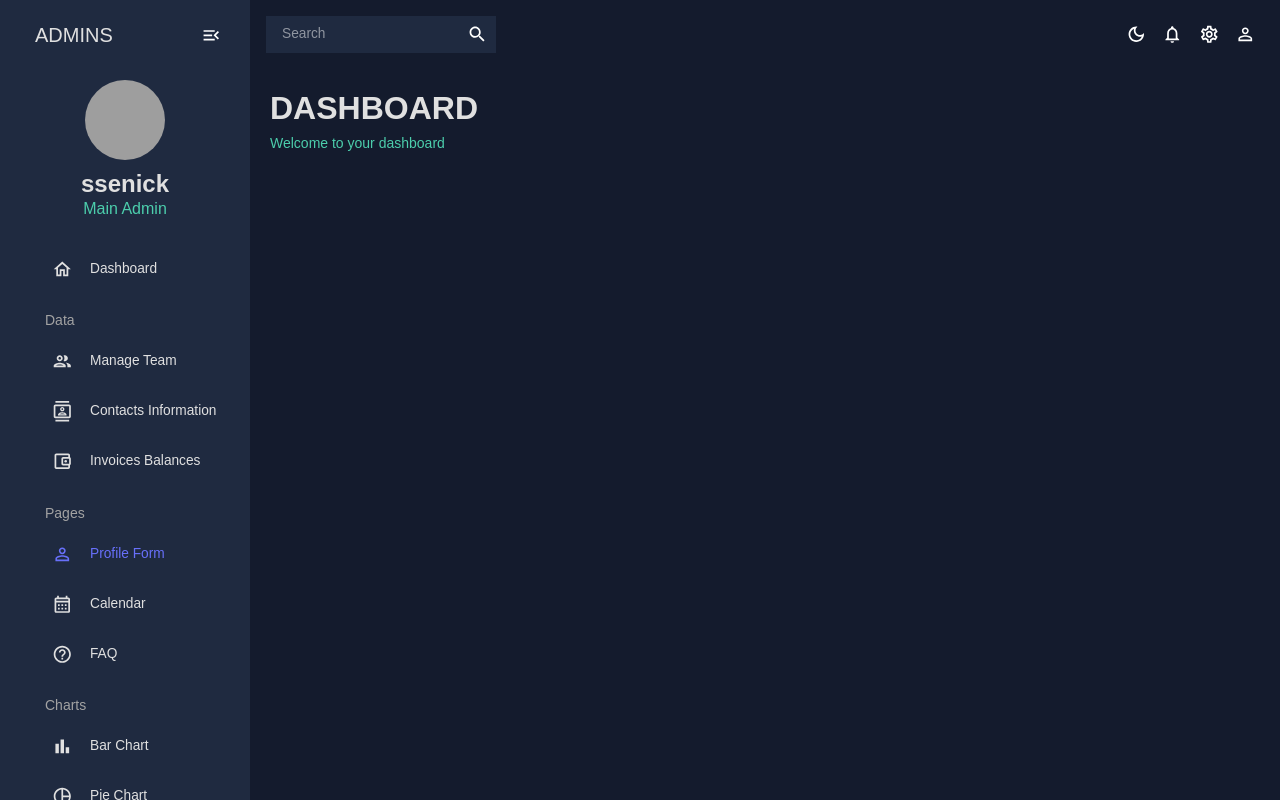
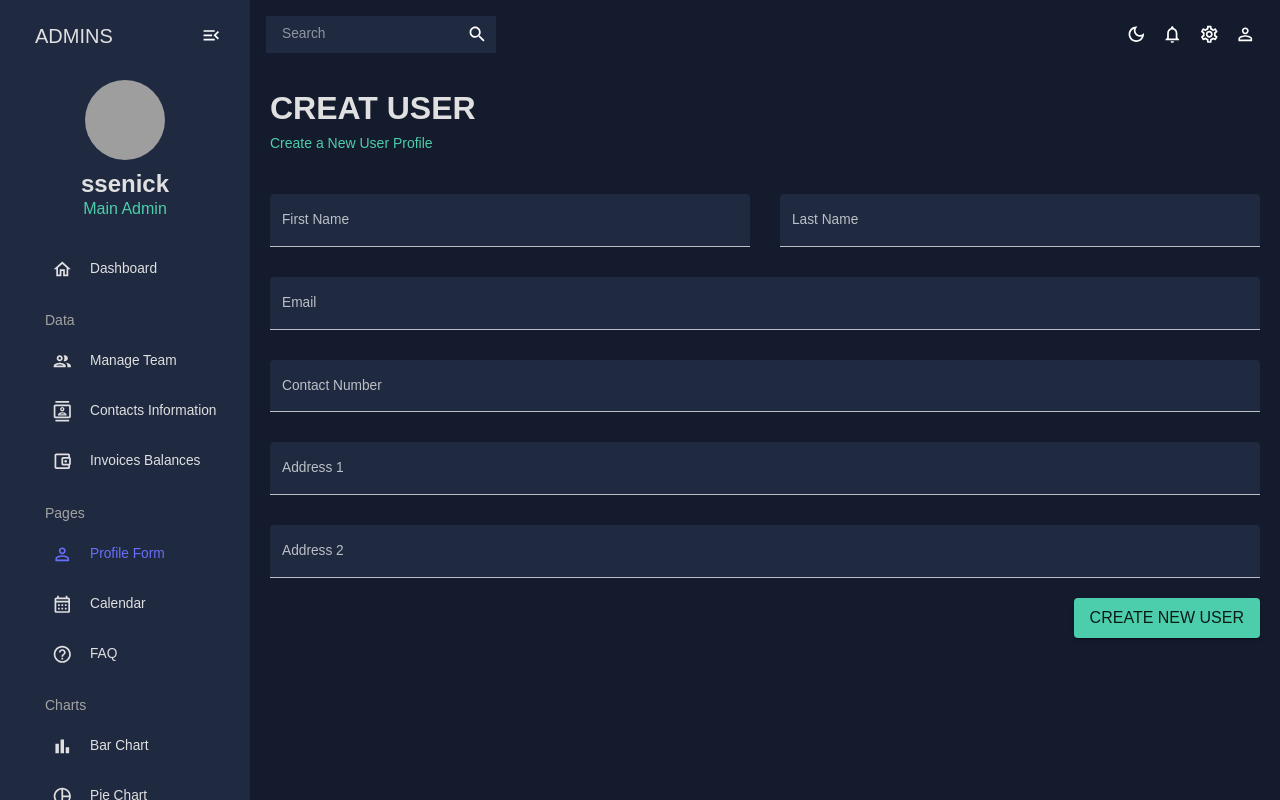
Before and after one commit to ssenick/web-react-admin, a React (Create React App) app: page /form in a window 1280 px wide. Built offline with nearby package versions, Linux system fonts and the light colour scheme; grey boxes are pictures that could not be loaded.

Commit message:
add FormPage.jsx finished

```diff
--- a/src/App.js
+++ b/src/App.js
@@ -1,13 +1,15 @@
 import React, {Suspense} from "react";
 import {Route, Routes} from "react-router-dom";
+import {CssBaseline, ThemeProvider} from "@mui/material";
 import {ColorModeContext, useMode} from "./theme";
-import {CssBaseline, ThemeProvider} from "@mui/material";
+import Loading from "./components/Loading";
 import TopBar from "./scenes/global/TopBar";
 import MySidebar from "./scenes/global/MySidebar/MySidebar";
 import {Dashboard} from "./scenes/pages/Dashboard";
 import {Team} from "./scenes/pages/Team";
 import {Contacts} from "./scenes/pages/Contacts";
 import {Invoices} from "./scenes/pages/Invoices";
+import {Form} from "./scenes/pages/Form";
 
 
 
@@ -21,14 +23,14 @@ function App() {
                   <MySidebar/>
                   <main className="content">
                      <TopBar/>
-                     <Suspense fallback={<div>Loading...</div>}>
+                     <Suspense fallback={<Loading/>}>
                         <Routes>
                            <Route index element={<Dashboard/>}/>
                            <Route path='team' element={<Team/>} />
                            <Route path='contacts' element={<Contacts/>} />
                            <Route path='invoices' element={<Invoices/>} />
+                           <Route path='form' element={<Form/>} />
                            {/*<Route path='bar' element={<Bar/>} />*/}
-                           {/*<Route path='form' element={<Form/>} />*/}
                            {/*<Route path='line' element={<Line/>} />*/}
                            {/*<Route path='pie' element={<Pie/>} />*/}
                            {/*<Route path='faq' element={<FAQ/>} />*/}
--- /dev/null
+++ b/src/components/Loading.jsx
@@ -0,0 +1,26 @@
+import React from 'react';
+import {Box, CircularProgress, useTheme} from "@mui/material";
+import {tokens} from "../theme";
+
+const Loading = () => {
+   const theme = useTheme()
+   const colors = tokens(theme.palette.mode)
+   return (
+      <Box sx={{
+         position:'absolute',
+         top: '50vh',
+         left: '50%',
+         transform: 'translate(-50%,-50%)',
+         zIndex:'20',
+         '& .MuiCircularProgress-root' : {
+            width:'80px !important',
+            height:'80px !important',
+            color: `${colors.blueAccent[500]}`
+         }
+      }}>
+         <CircularProgress color='success' />
+      </Box>
+   );
+};
+
+export default Loading;
--- a/src/index.css
+++ b/src/index.css
@@ -23,10 +23,12 @@ body,
     flex: 1 1 auto;
     min-width: 0;
     overflow: auto;
+    position: relative;
     /*display: flex;*/
     /*flex-direction: column;*/
 
 }
+
 .content::-webkit-scrollbar {
     width: 5px ;
 }
--- a/src/scenes/global/MySidebar/MySidebar.jsx
+++ b/src/scenes/global/MySidebar/MySidebar.jsx
@@ -99,7 +99,7 @@ const MySidebar = () => {
                   }}>
                   {!isCollapsed &&
                      <Box display={'flex'} justifyContent={"space-between"} alignItems={"center"} ml='15px'>
-                        <Typography variant='h4'  color={colors.grey[100]}>ADMINS</Typography>
+                        <Typography variant='h4' pt='2px'  color={colors.grey[100]}>ADMINS</Typography>
                         <IconButton>
                            <MenuOpenOutlinedIcon/>
                         </IconButton>
--- a/src/scenes/pages/Contacts/ContactsPage.jsx
+++ b/src/scenes/pages/Contacts/ContactsPage.jsx
@@ -1,16 +1,17 @@
 import React, {useMemo} from 'react';
-import {Box, LinearProgress, useMediaQuery, useTheme} from "@mui/material";
+import {Box, useMediaQuery, useTheme} from "@mui/material";
 import Header from "../../../components/Header";
 import {tokens} from "../../../theme";
 import {DataGrid, GridToolbar} from "@mui/x-data-grid";
 import {mockDataContacts} from "../../../data/mockData";
+import Loading from "../../../components/Loading";
 
 
 const ContactsPage = () => {
    const theme = useTheme()
    const colors = tokens(theme.palette.mode)
-   const matches = useMediaQuery('(min-width:600px)');
-   const matches_800 = useMediaQuery('(min-width:800px)');
+   const isNonMobil = useMediaQuery('(min-width:600px)');
+   const isNonMobil_800 = useMediaQuery('(min-width:800px)');
 
    const columns = useMemo(() => [
       {field: 'id', headerName: 'ID',flex: 0.5},
@@ -24,7 +25,7 @@ const ContactsPage = () => {
       {field: 'zipCode', headerName: 'Zip Code', flex: 0.5,minWidth: 65}
    ], [])
    return (
-      <Box m={matches ? '20px' : '10px'} display={"flex"} flexDirection={"column"}>
+      <Box m={isNonMobil ? '20px' : '10px'} display={"flex"} flexDirection={"column"}>
          <Header title='CONTACTS' subtitle='List of Contacts for Future Reference'/>
          <Box
             height='75vh'
@@ -52,7 +53,7 @@ const ContactsPage = () => {
                   color: `${colors.grey[100]} !important`
                },
                '& .MuiDataGrid-toolbarContainer': {
-                  display:`${!matches_800 ? 'none' : undefined}`
+                  display:`${!isNonMobil_800 ? 'none' : undefined}`
                },
                [`.MuiDataGrid-virtualScroller::-webkit-scrollbar `]: {
                   width: "5px ",
--- /dev/null
+++ b/src/scenes/pages/Form/FormPage.jsx
@@ -0,0 +1,145 @@
+import React from 'react';
+import {Formik} from "formik";
+import * as yup from "yup";
+import {Box, Button, TextField, useMediaQuery, useTheme} from "@mui/material";
+import Header from "../../../components/Header";
+import {tokens} from "../../../theme";
+
+const initialValues = {
+   firstName: '',
+   lastName: '',
+   email: '',
+   contact: '',
+   address1: '',
+   address2: ''
+}
+const phoneRegExp = /^((\+[1-9]{1,4}[ -]?)|(\([0-9]{2,3}\)[ -]?)|([0-9]{2,4})[ -]?)*?[0-9]{3,4}[ -]?[0-9]{3,4}$/;
+
+const userSchema = yup.object().shape({
+   firstName: yup.string().required('required'),
+   lastName: yup.string().required('required'),
+   email: yup.string().email('invalid email').required('required'),
+   contact: yup.string().matches(phoneRegExp, 'Phone number is not valid').required('required'),
+   address1: yup.string().required('required'),
+   address2: yup.string(),
+})
+
+const FormPage = () => {
+   const isNonMobil = useMediaQuery('(min-width:600px)');
+   const theme = useTheme()
+   const colors = tokens(theme.palette.mode)
+   const handleFormSubmit = (values) => {
+      console.log(values)
+   }
+
+   return (
+      <Box m={isNonMobil ? '20px' : '10px'} display={"flex"} flexDirection={"column"}>
+         <Header title='CREAT USER' subtitle='Create a New User Profile'/>
+         <Formik
+            onSubmit={handleFormSubmit}
+            initialValues={initialValues}
+            validationSchema={userSchema}
+         >
+            {({values, errors, touched, handleChange, handleBlur, handleSubmit}) => (
+               <form onSubmit={handleSubmit}>
+                  <Box display={"grid"} gap="30px" gridTemplateColumns='repeat(4,minmax(0,1fr))'
+                       sx={{
+                          "& > div": {gridColumn: isNonMobil ? undefined : 'span 4'},
+                          "& .MuiFilledInput-root" : {
+                            backgroundColor: `${colors.primary[400]}`
+                          }
+                       }}>
+                     <TextField
+                        fullWidth
+                        variant='filled'
+                        type='text'
+                        label='First Name'
+                        onBlur={handleBlur}
+                        onChange={handleChange}
+                        value={values.firstName}
+                        name='firstName'
+                        error={!!touched.firstName && !!errors.firstName}
+                        helperText={touched.firstName && errors.firstName}
+                        sx={{gridColumn: 'span 2'}}
+                     ></TextField>
+                     <TextField
+                        fullWidth
+                        variant='filled'
+                        type='text'
+                        label='Last Name'
+                        onBlur={handleBlur}
+                        onChange={handleChange}
+                        value={values.lastName}
+                        name='lastName'
+                        error={!!touched.lastName && !!errors.lastName}
+                        helperText={touched.lastName && errors.lastName}
+                        sx={{gridColumn: 'span 2'}}
+                     ></TextField>
+                     <TextField
+                        fullWidth
+                        variant='filled'
+                        type='email'
+                        label='Email'
+                        onBlur={handleBlur}
+                        onChange={handleChange}
+                        value={values.email}
+                        name='email'
+                        error={!!touched.email && !!errors.email}
+                        helperText={touched.email && errors.email}
+                        sx={{gridColumn: 'span 4'}}
+                     ></TextField>
+                     <TextField
+                        fullWidth
+                        variant='filled'
+                        type='text'
+                        label='Contact Number'
+                        onBlur={handleBlur}
+                        onChange={handleChange}
+                        value={values.contact}
+                        name='contact'
+                        error={!!touched.contact && !!errors.contact}
+                        helperText={touched.contact && errors.contact}
+                        sx={{gridColumn: 'span 4'}}
+                     ></TextField>
+                     <TextField
+                        fullWidth
+                        variant='filled'
+                        type='text'
+                        label='Address 1'
+                        onBlur={handleBlur}
+                        onChange={handleChange}
+                        value={values.address1}
+                        name='address1'
+                        error={!!touched.address1 && !!errors.address1}
+                        helperText={touched.address1 && errors.address1}
+                        sx={{gridColumn: 'span 4'}}
+                     ></TextField>
+                     <TextField
+                        fullWidth
+                        variant='filled'
+                        type='text'
+                        label='Address 2'
+                        onBlur={handleBlur}
+                        onChange={handleChange}
+                        value={values.address2}
+                        name='address2'
+                        error={!!touched.address2 && !!errors.address2}
+                        helperText={touched.address2 && errors.address2}
+                        sx={{gridColumn: 'span 4'}}
+                     ></TextField>
+                  </Box>
+                  <Box display={"flex"} justifyContent={"flex-end"} alignItems={'center'} pt='20px'>
+                     <Button type='submit' color='secondary' variant={"contained"} sx={{
+                        fontSize: '16px',
+                     }}>
+                        Create New User
+                     </Button>
+                  </Box>
+               </form>
+               )}
+               </Formik>
+               </Box>
+               );
+            };
+
+            export default FormPage;
--- /dev/null
+++ b/src/scenes/pages/Form/index.jsx
@@ -0,0 +1,3 @@
+import {lazy} from "react";
+
+export const Form = lazy(()=>import('./FormPage'))
--- a/src/scenes/pages/Invoices/InvoicesPage.jsx
+++ b/src/scenes/pages/Invoices/InvoicesPage.jsx
@@ -9,7 +9,7 @@ import {mockDataInvoices} from "../../../data/mockData";
 const Invoices = () => {
    const theme = useTheme()
    const colors = tokens(theme.palette.mode)
-   const matches = useMediaQuery('(min-width:600px)');
+   const isNonMobil = useMediaQuery('(min-width:600px)');
    const columns = useMemo(()=>[
       {field: 'id', headerName: 'ID'},
       {field: 'name', headerName: 'Name', flex: 1,minWidth: 140, cellClassName: 'name-column--cell'},
@@ -23,7 +23,7 @@ const Invoices = () => {
       {field: 'date', headerName: 'Date', flex: 1, minWidth: 90,},
    ],[])
    return (
-      <Box m={matches ? '20px' : '10px'} display={"flex"} flexDirection={"column"}>
+      <Box m={isNonMobil ? '20px' : '10px'} display={"flex"} flexDirection={"column"}>
          <Header title='INVOICES' subtitle='List of Invoice Balances'/>
          <Box
             height='75vh '
--- a/src/scenes/pages/Team/TeamPage.jsx
+++ b/src/scenes/pages/Team/TeamPage.jsx
@@ -1,4 +1,4 @@
-import React, {useEffect, useMemo} from 'react';
+import React, { useMemo} from 'react';
 import {Box, Typography, useMediaQuery, useTheme} from "@mui/material";
 import Header from "../../../components/Header";
 import {tokens} from "../../../theme";
@@ -11,7 +11,7 @@ import LockOpenOutlinedIcon from '@mui/icons-material/LockOpenOutlined';
 const TeamPage = () => {
    const theme = useTheme()
    const colors = tokens(theme.palette.mode)
-   const matches = useMediaQuery('(min-width:600px)');
+   const isNonMobil = useMediaQuery('(min-width:600px)');
    const columns = useMemo(()=>[
       {field: 'id', headerName: 'ID'},
       {field: 'name', headerName: 'Name', flex: 1, cellClassName: 'name-column--cell',minWidth: 145},
@@ -41,7 +41,7 @@ const TeamPage = () => {
    ],[])
 
    return (
-      <Box m={matches ? '20px' : '10px'} display={"flex"} flexDirection={"column"}>
+      <Box m={isNonMobil ? '20px' : '10px'} display={"flex"} flexDirection={"column"}>
          <Header title='TEAM' subtitle='Managing the Team Members'/>
          <Box
             // flex= ' 1 1 auto'
```
